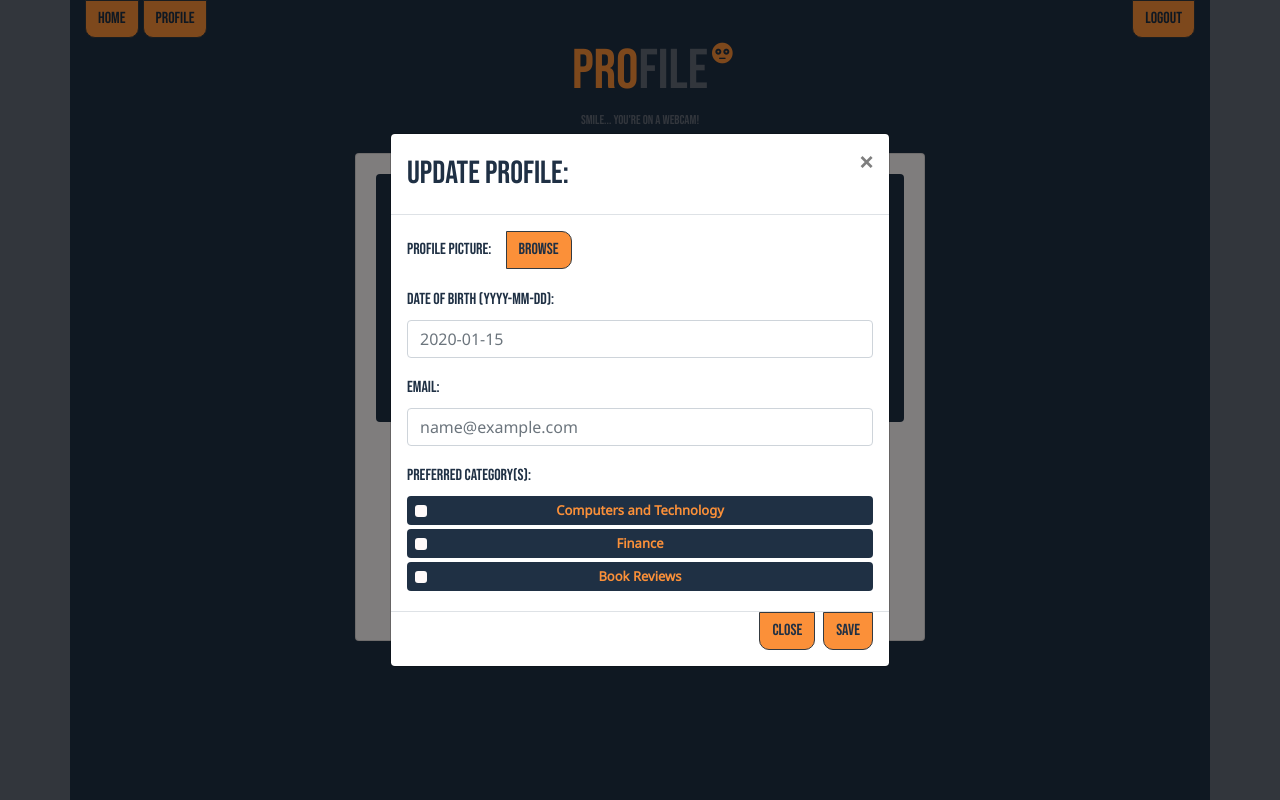
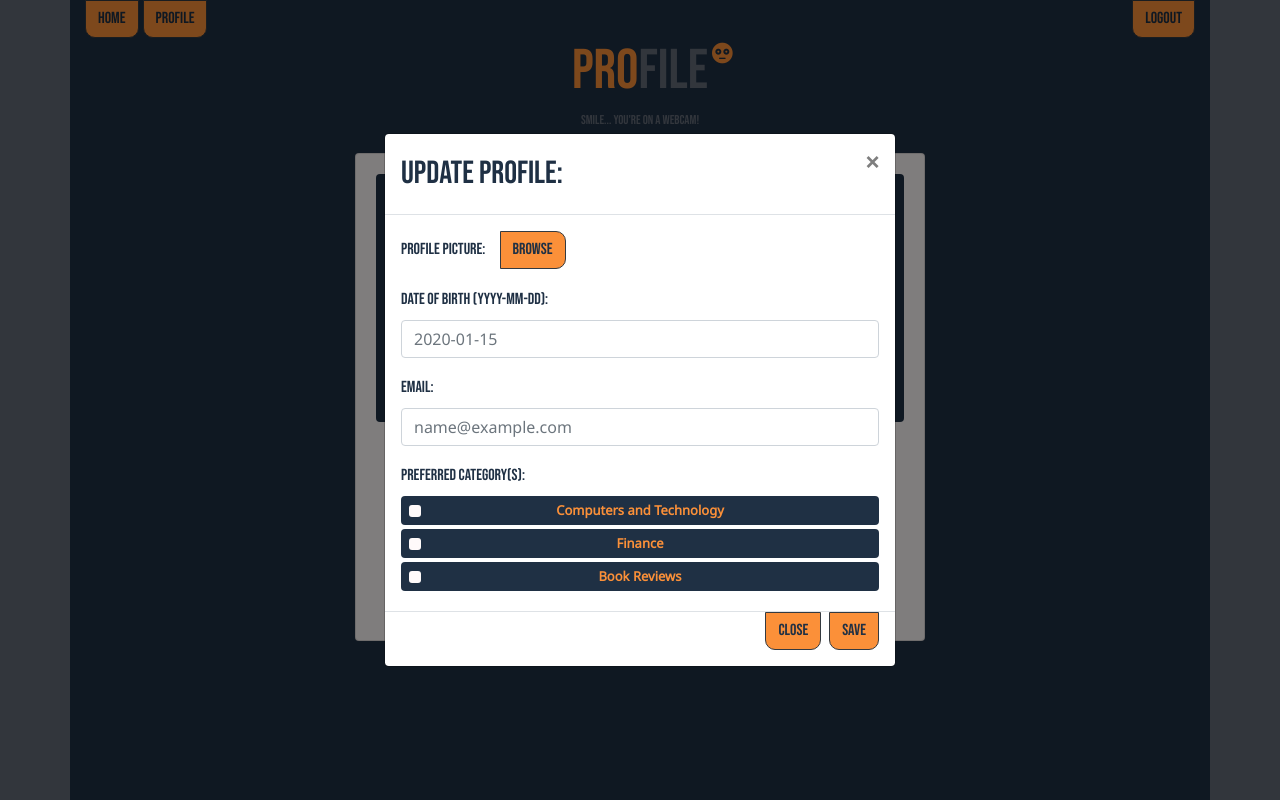
Before and after one commit to tobywynne-mellor/newspaper-app, a Django app: page /profile/ in a window 1280 px wide, after a click on "Update Profile". Run offline with Django 3.2, Linux system fonts and the light colour scheme; a user stored in the database is signed in; tables that the repository leaves empty hold one stand-in row (values such as "Sample post"); grey boxes marked "Sample" are stand-in pictures; parts of the project's set-up code (start-up, migrations or seed data) failed here and were passed over; some libraries are stand-ins or nearby versions.

Commit message:
Avoided JS code duplication, css fix,

```diff
--- a/newspaper_site/newspaper_app/static/newspaper_app/css/style.css
+++ b/newspaper_site/newspaper_app/static/newspaper_app/css/style.css
@@ -238,8 +238,14 @@ a:hover .card-title{
     border-radius: 0px 10px 10px 0px !important;
 }
 
+/* ################################ LAST CHANGES*/
+
 img {
     width: 200px !important;
     height: 200px !important;
     object-fit: cover !important;
 }
+
+.modal-lg {
+    width: 40% !important;
+}
--- /dev/null
+++ b/newspaper_site/newspaper_app/static/newspaper_app/js/file-upload.js
@@ -0,0 +1,19 @@
+$(".upload").on("change", function() {
+    if ($(".upload").val() != '') {
+        var fileName = $(this).val().split("\\").pop();
+        $(".upload-status").html(fileName);
+        $(".cancel-upload").remove();
+        $(".upload-status").after('<span class="btn btn-sm cancel-upload"><i class="fas fa-times"></i></span>')
+    }
+    if ($(".upload").val() == '') {
+        $(".upload-status").html('');
+        $(".cancel-upload").remove();
+    }
+});
+
+$(document).on('click', '.cancel-upload, .btn-dismiss, .btn-profile-put', function() {
+    $(".upload").val('');
+    $(".upload-status").html('');
+    $(".cancel-upload").remove();
+}
+);
--- a/newspaper_site/newspaper_app/templates/newspaper_app/base.html
+++ b/newspaper_site/newspaper_app/templates/newspaper_app/base.html
@@ -51,5 +51,6 @@
         {% block content %}
         {% endblock %}
     </div>
+    <script src="{% static 'newspaper_app/js/file-upload.js' %}"></script>
 </body>
 </html>
--- a/newspaper_site/newspaper_app/templates/newspaper_app/profile.html
+++ b/newspaper_site/newspaper_app/templates/newspaper_app/profile.html
@@ -20,9 +20,9 @@
             <div class="col p-0 bg-picture rounded pt-4 pb-4">
                 <div class="row justify-content-center m-0 pic-container">
                     {% if Profile.profile_pic %}
-                        <img src={{Profile.profile_pic.url}} class="img-thumbnail img-custom w-50"/>
+                        <img src={{Profile.profile_pic.url}} class="img-thumbnail img-custom"/>
                     {% else %}
-                        <img src="/images/hello-kitty.png" class="img-thumbnail img-custom w-50"/>
+                        <img src="/images/hello-kitty.png" class="img-thumbnail img-custom"/>
                     {% endif %}
                 </div>
             </div>
@@ -89,11 +89,11 @@
 
 
 <div class="modal fade" id="inputModal" tabindex="-1" role="dialog" aria-labelledby="inputModalTitle" aria-hidden="true">
-    <div class="modal-dialog modal-dialog-centered" role="document">
+    <div class="modal-dialog modal-dialog-centered modal-lg" role="document">
         <div class="modal-content">
             <div class="modal-header">
                 <h5 class="modal-title h2" id="inputModalLongTitle">Update Profile:</h5>
-                <button type="button" class="close btn-clear" data-dismiss="modal" aria-label="Close">
+                <button type="button" class="close btn-clear btn-dismiss" data-dismiss="modal" aria-label="Close">
                     <span aria-hidden="true">&times;</span>
                 </button>
             </div>
@@ -147,7 +147,7 @@
                 </form>
             </div>
             <div class="modal-footer pt-0 mt-0">
-                <button type="button" class="nav-item btn btn-dark mt-0 shadow-none" data-dismiss="modal">Close</button>
+                <button type="button" class="nav-item btn btn-dark mt-0 shadow-none btn-dismiss" data-dismiss="modal">Close</button>
                 <button type="button" class="nav-item btn btn-dark mt-0 shadow-none btn-profile-put" data-dismiss="modal">Save</button>
             </div>
         </div>
@@ -157,6 +157,11 @@
 {% endautoescape %}
 
 <script>
+    $('.btn-dismiss').on('click', function() {
+        $('#profile_pic').val('')
+        $('#form_id')[0].reset();
+    });
+
     $(".btn-profile-put").bind("click",function() {$('#form_id').submit();});
 
     $('#form_id').on('submit', function(e) {
@@ -178,13 +183,9 @@
             contentType: false,
             processData: false,
             success: function(response) {
-                console.log(response)
-                console.log(response.profile_pic)
-                console.log(response.pref_cate)
-
                 if (response.profile_pic) {
                     $(".pic-container").empty();
-                    $(".pic-container").append('<img src="'+response.profile_pic+'"class="img-thumbnail img-custom w-50"/>');
+                    $(".pic-container").append('<img src="'+response.profile_pic+'"class="img-thumbnail img-custom"/>');
                 }
                 $(".dob-refresh").html(response.dob);
                 $(".email-refresh").html(response.email);
@@ -218,7 +219,6 @@
             },
         });
     });
-
 </script>
 
 {% endblock %}
```
Also changed, not shown: newspaper_site/newspaper_app/templates/newspaper_app/register.html (+0 -22 lines).
